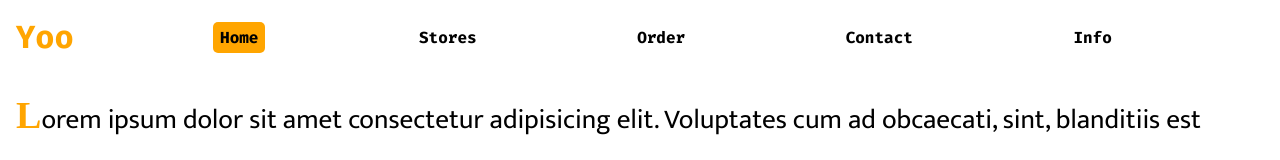
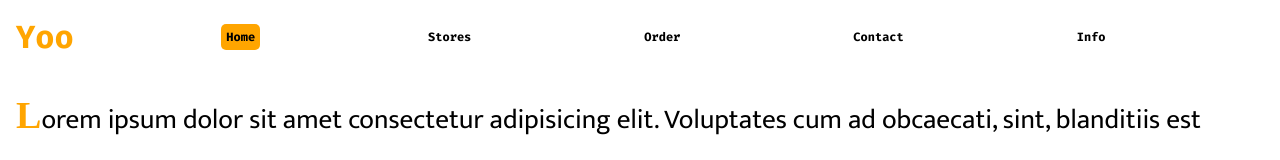
Before and after one commit to YongeeB/yoo, a SvelteKit app: page / in a window 1280 px wide. Shown: the top 160 px of the page. Built offline with nearby package versions, Linux system fonts and the light colour scheme; some icons are missing.

Commit message:
fourth commit

```diff
--- a/src/NavigationBar.svelte
+++ b/src/NavigationBar.svelte
@@ -58,7 +58,6 @@
     display: flex;
     align-items: center;
     justify-content: space-between;
-    font-size: 1em;
     font-family: 'Fira Code', monospace;
    }
 
@@ -80,7 +79,8 @@
    }
 
    .nav-links nav {
-    padding: 5px 7px;
+    padding: 5px;
+    font-size: 12px;
     font-weight: bold;
     text-transform: capitalize;
     cursor: pointer;
```
